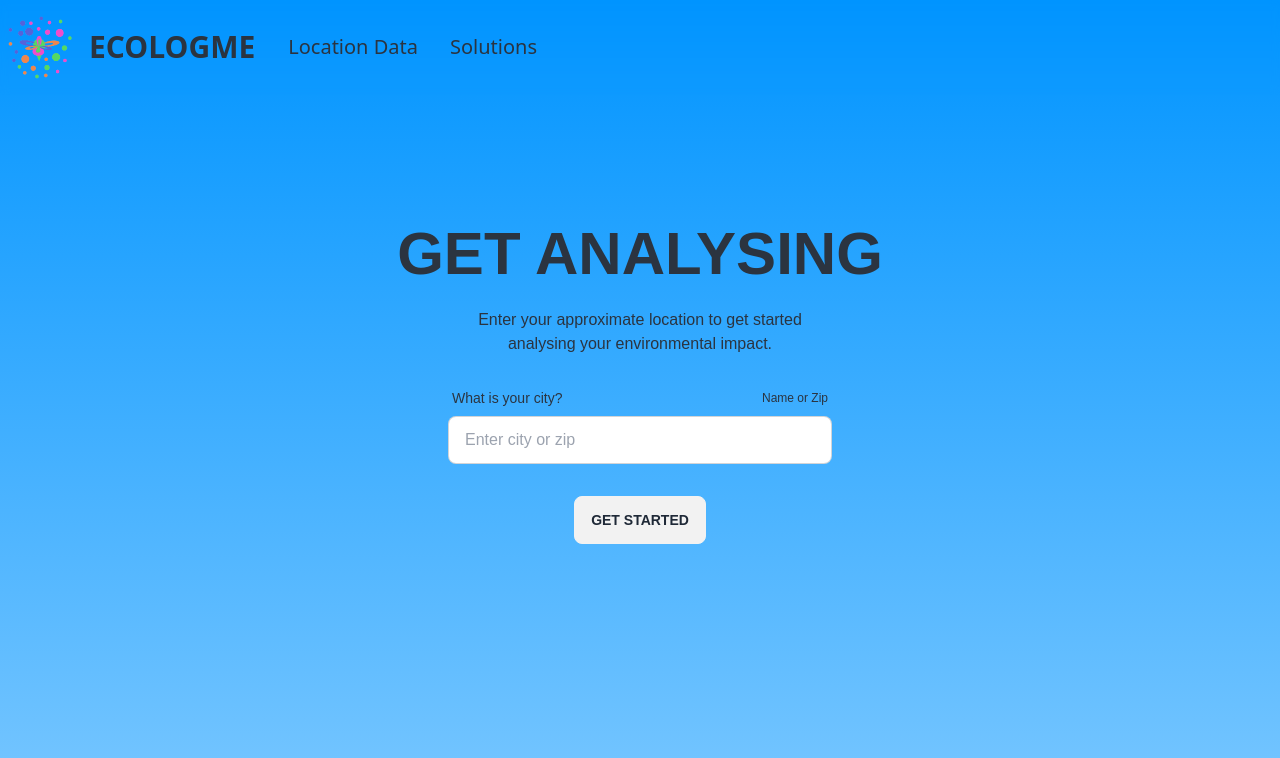
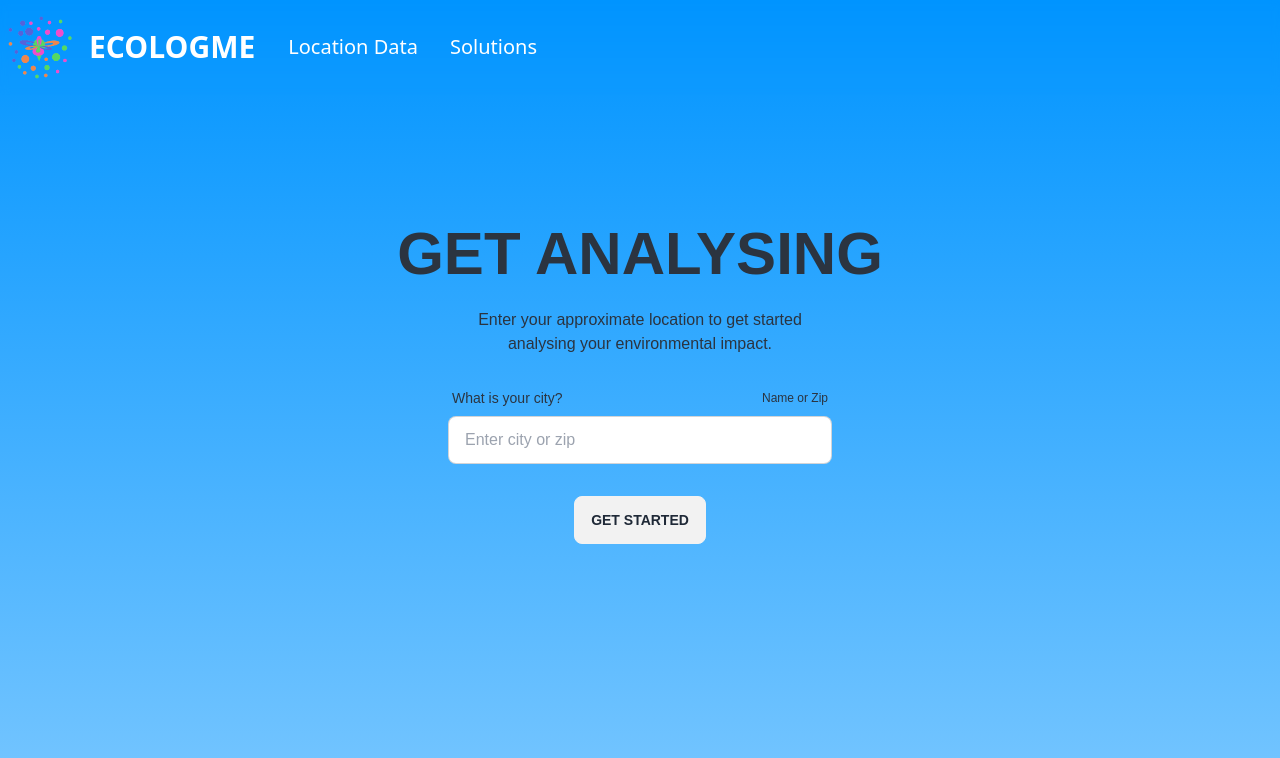
Before and after one commit to mjh316/hackpnwjune, a SvelteKit app: page / in a window 1280 px wide. Shown: the top 758 px of the page. Built offline with nearby package versions, Linux system fonts and the light colour scheme; a web font is replaced by a local one.

Commit message:
Update Navbar.svelte

```diff
--- a/src/components/Navbar.svelte
+++ b/src/components/Navbar.svelte
@@ -16,9 +16,9 @@
 >
 	<img width="64" height="64" src="logo.png" alt="Logo" />
 	<ul class="[&>*]:px-4 list-none float-left">
-		<a href="/" class="text-3xl btn btn-ghost font-bold">{title}</a>
-		<li class="text-xl"><a href="/localData">Location Data</a></li>
-		<li class="text-xl"><a href="/input">Solutions</a></li>
+		<a href="/" class="text-3xl text-white btn btn-ghost font-bold">{title}</a>
+		<li class="text-xl text-white"><a href="/localData">Location Data</a></li>
+		<li class="text-xl text-white"><a href="/input">Solutions</a></li>
 	</ul>
 </div>
 
```
